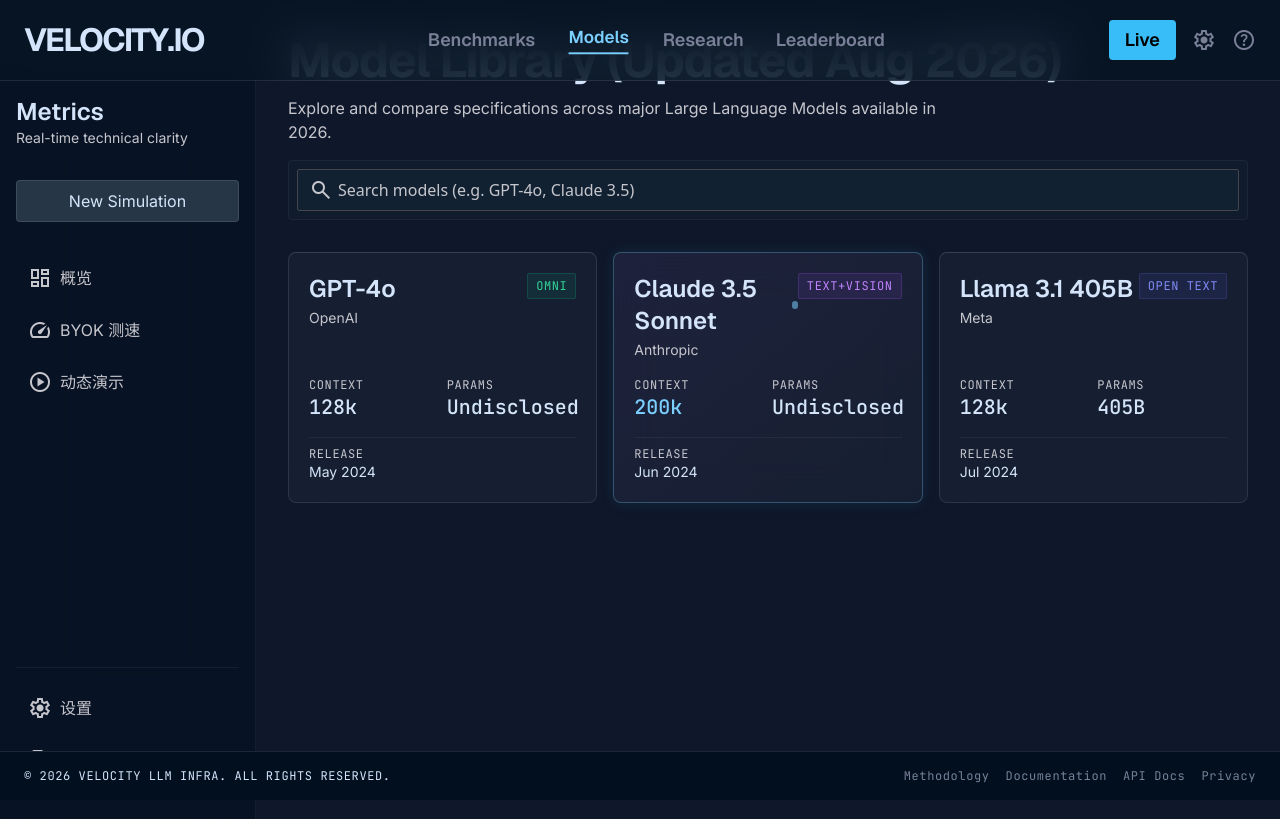
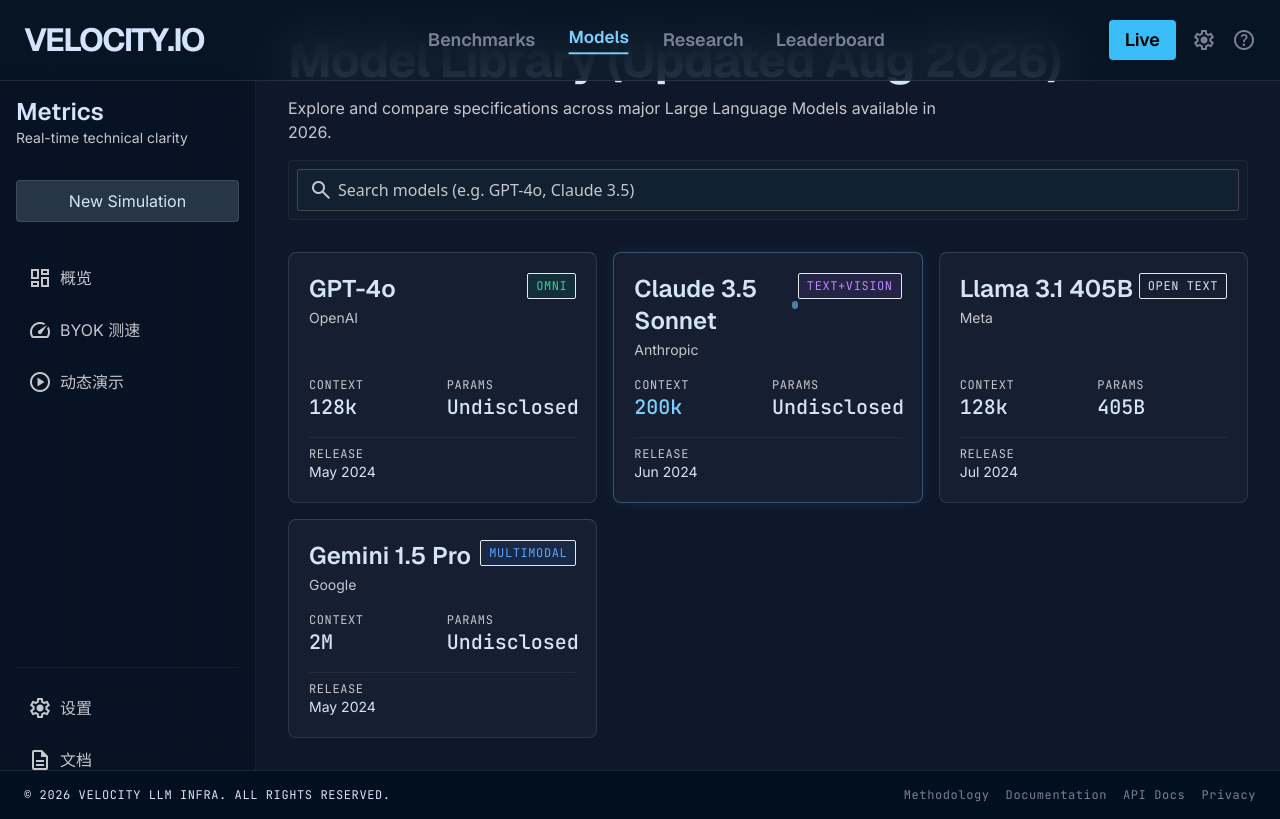
Before and after one commit to Deguang/token-speed-visual, a React (Vite) app: page / in a window 1280 px wide. Both pictures are taken after a click on the button "Models". Built offline with nearby package versions, Linux system fonts and the light colour scheme.

Commit message:
feat: implement dynamic data fetching for models and leaderboard

```diff
--- /dev/null
+++ b/public/data/models.json
@@ -0,0 +1,42 @@
+[
+  {
+    "id": "gpt-4o",
+    "name": "GPT-4o",
+    "provider": "OpenAI",
+    "modality": "Omni",
+    "context": "128k",
+    "params": "Undisclosed",
+    "release": "May 2024",
+    "color": "emerald"
+  },
+  {
+    "id": "claude-3-5-sonnet",
+    "name": "Claude 3.5 Sonnet",
+    "provider": "Anthropic",
+    "modality": "Text+Vision",
+    "context": "200k",
+    "params": "Undisclosed",
+    "release": "Jun 2024",
+    "color": "purple"
+  },
+  {
+    "id": "llama-3-1-405b",
+    "name": "Llama 3.1 405B",
+    "provider": "Meta",
+    "modality": "Open Text",
+    "context": "128k",
+    "params": "405B",
+    "release": "Jul 2024",
+    "color": "indigo"
+  },
+  {
+    "id": "gemini-1-5-pro",
+    "name": "Gemini 1.5 Pro",
+    "provider": "Google",
+    "modality": "Multimodal",
+    "context": "2M",
+    "params": "Undisclosed",
+    "release": "May 2024",
+    "color": "blue"
+  }
+]
--- a/src/components/LeaderboardScreen.tsx
+++ b/src/components/LeaderboardScreen.tsx
@@ -1,14 +1,43 @@
+import { useState, useEffect } from 'react';
+
+interface LeaderboardEntry {
+  rank: number;
+  id: string;
+  name: string;
+  icon: string;
+  efficiencyScore: number;
+  tps: number;
+  latencyMs: number;
+  cost: string;
+  tier: string;
+  tierColor: string;
+  trend: string;
+}
 
 export function LeaderboardScreen() {
+  const [data, setData] = useState<LeaderboardEntry[]>([]);
+  const [loading, setLoading] = useState(true);
+
+  useEffect(() => {
+    fetch(import.meta.env.BASE_URL + 'data/leaderboard.json')
+      .then(res => res.json())
+      .then(res => {
+        setData(res);
+        setLoading(false);
+      })
+      .catch(err => {
+        console.error("Failed to load leaderboard:", err);
+        setLoading(false);
+      });
+  }, []);
+
   return (
     <main className="flex-1 md:ml-64 flex flex-col h-full overflow-y-auto relative bg-[radial-gradient(ellipse_at_top,_var(--tw-gradient-stops))] from-surface-container/40 via-background to-background">
-{/*  Atmospheric Background Effect  */}
       <div className="absolute inset-0 pointer-events-none overflow-hidden opacity-30 mix-blend-screen">
         <div className="absolute -top-[20%] -left-[10%] w-[50%] h-[50%] rounded-full bg-secondary/10 blur-[120px]"></div>
         <div className="absolute top-[40%] -right-[10%] w-[40%] h-[60%] rounded-full bg-tertiary/10 blur-[150px]"></div>
       </div>
       <div className="px-container-margin py-stack-lg max-w-7xl mx-auto w-full z-10 flex-1 flex flex-col">
-{/*  Page Header & Controls  */}
         <header className="mb-stack-lg flex flex-col md:flex-row md:items-end justify-between gap-stack-md">
           <div>
             <h1 className="font-display-lg text-display-lg text-on-surface mb-2 tracking-tight">Global Leaderboard</h1>
@@ -16,7 +45,6 @@
               Real-time ranking based on the <span className="text-secondary font-semibold">Efficiency Score</span> (a weighted composite of inference speed, latency, and cost per million tokens).
             </p>
           </div>
-{/*  Tabs  */}
           <div className="flex bg-surface-container-highest/50 p-1 rounded-xl border border-outline-variant backdrop-blur-md self-start md:self-auto">
             <button className="px-4 py-2 rounded-lg bg-surface border border-outline text-on-surface font-body-sm text-body-sm shadow-[0_2px_10px_rgba(0,0,0,0.2)] flex items-center gap-2">
               <span className="w-2 h-2 rounded-full bg-tertiary glow-pulse"></span>
@@ -27,7 +55,7 @@
             </button>
           </div>
         </header>
-{/*  Top Stats Bento  */}
+
         <div className="grid grid-cols-1 md:grid-cols-3 gap-gutter mb-stack-lg">
           <div className="glass-panel p-card-padding rounded-xl relative overflow-hidden group">
             <div className="absolute top-0 left-0 w-full h-1 bg-gradient-to-r from-secondary to-transparent opacity-50"></div>
@@ -54,7 +82,7 @@
             </div>
           </div>
         </div>
-{/*  Main Leaderboard Table  */}
+
         <div className="glass-panel rounded-xl border-t border-white/10 overflow-hidden flex-1 flex flex-col shadow-[0_10px_40px_rgba(0,0,0,0.5)]">
           <div className="overflow-x-auto">
             <table className="w-full text-left border-collapse">
@@ -70,121 +98,40 @@
                 </tr>
               </thead>
               <tbody className="font-body-md text-body-md divide-y divide-outline-variant/30">
-{/*  Row 1  */}
-<tr className="hover:bg-surface-container-highest/30 transition-colors group">
+                {loading ? (
+                  <tr><td colSpan={7} className="py-4 px-6 text-center text-on-surface-variant font-data-mono-sm">Loading dynamic leaderboard data...</td></tr>
+                ) : (
+                  data.map((row) => (
+                    <tr key={row.id} className="hover:bg-surface-container-highest/30 transition-colors group">
                       <td className="py-4 px-6">
                         <div className="flex items-center gap-2">
-<span className="font-data-mono-lg text-data-mono-lg text-secondary">01</span>
-<span className="material-symbols-outlined text-outline-variant" style={{"fontSize":"16px"}}>horizontal_rule</span>
+                          <span className={`font-data-mono-lg text-data-mono-lg ${row.rank === 1 ? 'text-secondary' : 'text-on-surface'}`}>0{row.rank}</span>
+                          <span className={`material-symbols-outlined ${row.trend === 'trending_up' ? 'text-tertiary' : row.trend === 'trending_down' ? 'text-error' : 'text-outline-variant'}`} style={{"fontSize":"16px"}}>{row.trend}</span>
                         </div>
                       </td>
                       <td className="py-4 px-6">
                         <div className="flex items-center gap-3">
                           <div className="w-8 h-8 rounded bg-surface-container flex items-center justify-center border border-outline-variant">
-<span className="material-symbols-outlined text-on-surface-variant" style={{"fontSize":"18px"}}>smart_toy</span>
+                            <span className="material-symbols-outlined text-on-surface-variant" style={{"fontSize":"18px"}}>{row.icon}</span>
                           </div>
-<span className="font-headline-sm text-headline-sm text-on-surface group-hover:text-secondary transition-colors">GPT-4o</span>
+                          <span className="font-headline-sm text-headline-sm text-on-surface group-hover:text-secondary transition-colors">{row.name}</span>
                         </div>
                       </td>
-<td className="py-4 px-6 text-right font-data-mono-lg text-data-mono-lg text-secondary">98.4</td>
-<td className="py-4 px-6 text-right font-data-mono-sm text-data-mono-sm text-on-surface">115.2</td>
-<td className="py-4 px-6 text-right font-data-mono-sm text-data-mono-sm text-on-surface">240</td>
-<td className="py-4 px-6 text-right font-data-mono-sm text-data-mono-sm text-on-surface-variant">$5.00</td>
+                      <td className={`py-4 px-6 text-right font-data-mono-lg text-data-mono-lg ${row.rank === 1 ? 'text-secondary' : 'text-on-surface'}`}>{row.efficiencyScore.toFixed(1)}</td>
+                      <td className={`py-4 px-6 text-right font-data-mono-sm text-data-mono-sm ${row.tps > 200 ? 'text-tertiary' : 'text-on-surface'}`}>{row.tps.toFixed(1)}</td>
+                      <td className="py-4 px-6 text-right font-data-mono-sm text-data-mono-sm text-on-surface">{row.latencyMs}</td>
+                      <td className="py-4 px-6 text-right font-data-mono-sm text-data-mono-sm text-on-surface-variant">{row.cost}</td>
                       <td className="py-4 px-6 text-center">
-<span className="inline-block px-2 py-1 rounded bg-secondary/10 border border-secondary/30 font-data-mono-sm text-data-mono-sm text-secondary uppercase tracking-widest">Elite</span>
+                        <span className={`inline-block px-2 py-1 rounded bg-${row.tierColor}/10 border border-${row.tierColor}/30 font-data-mono-sm text-data-mono-sm text-${row.tierColor} uppercase tracking-widest`}>{row.tier}</span>
                       </td>
                     </tr>
-{/*  Row 2  */}
-<tr className="hover:bg-surface-container-highest/30 transition-colors group">
-<td className="py-4 px-6">
-<div className="flex items-center gap-2">
-<span className="font-data-mono-lg text-data-mono-lg text-on-surface">02</span>
-<span className="material-symbols-outlined text-tertiary" style={{"fontSize":"16px"}}>trending_up</span>
-</div>
-</td>
-<td className="py-4 px-6">
-<div className="flex items-center gap-3">
-<div className="w-8 h-8 rounded bg-surface-container flex items-center justify-center border border-outline-variant">
-<span className="material-symbols-outlined text-on-surface-variant" style={{"fontSize":"18px"}}>psychology</span>
-</div>
-<span className="font-headline-sm text-headline-sm text-on-surface group-hover:text-secondary transition-colors">Claude 3.5 Sonnet</span>
-</div>
-</td>
-<td className="py-4 px-6 text-right font-data-mono-lg text-data-mono-lg text-on-surface">97.8</td>
-<td className="py-4 px-6 text-right font-data-mono-sm text-data-mono-sm text-on-surface">110.5</td>
-<td className="py-4 px-6 text-right font-data-mono-sm text-data-mono-sm text-on-surface">265</td>
-<td className="py-4 px-6 text-right font-data-mono-sm text-data-mono-sm text-on-surface-variant">$3.00</td>
-<td className="py-4 px-6 text-center">
-<span className="inline-block px-2 py-1 rounded bg-secondary/10 border border-secondary/30 font-data-mono-sm text-data-mono-sm text-secondary uppercase tracking-widest">Elite</span>
-</td>
-</tr>
-{/*  Row 3  */}
-<tr className="hover:bg-surface-container-highest/30 transition-colors group">
-<td className="py-4 px-6">
-<div className="flex items-center gap-2">
-<span className="font-data-mono-lg text-data-mono-lg text-on-surface">03</span>
-<span className="material-symbols-outlined text-error" style={{"fontSize":"16px"}}>trending_down</span>
-</div>
-</td>
-<td className="py-4 px-6">
-<div className="flex items-center gap-3">
-<div className="w-8 h-8 rounded bg-surface-container flex items-center justify-center border border-outline-variant">
-<span className="material-symbols-outlined text-on-surface-variant" style={{"fontSize":"18px"}}>hub</span>
-</div>
-<span className="font-headline-sm text-headline-sm text-on-surface group-hover:text-secondary transition-colors">Llama 3 70B (Groq)</span>
-</div>
-</td>
-<td className="py-4 px-6 text-right font-data-mono-lg text-data-mono-lg text-on-surface">94.2</td>
-<td className="py-4 px-6 text-right font-data-mono-sm text-data-mono-sm text-tertiary">320.0</td>
-<td className="py-4 px-6 text-right font-data-mono-sm text-data-mono-sm text-on-surface">180</td>
-<td className="py-4 px-6 text-right font-data-mono-sm text-data-mono-sm text-on-surface-variant">$0.64</td>
-<td className="py-4 px-6 text-center">
-<span className="inline-block px-2 py-1 rounded bg-primary/10 border border-primary/30 font-data-mono-sm text-data-mono-sm text-primary uppercase tracking-widest">High</span>
-</td>
-</tr>
-{/*  Row 4  */}
-<tr className="hover:bg-surface-container-highest/30 transition-colors group">
-<td className="py-4 px-6">
-<div className="flex items-center gap-2">
-<span className="font-data-mono-lg text-data-mono-lg text-on-surface">04</span>
-<span className="material-symbols-outlined text-tertiary" style={{"fontSize":"16px"}}>trending_up</span>
-</div>
-</td>
-<td className="py-4 px-6">
-<div className="flex items-center gap-3">
-<div className="w-8 h-8 rounded bg-surface-container flex items-center justify-center border border-outline-variant">
-<span className="material-symbols-outlined text-on-surface-variant" style={{"fontSize":"18px"}}>neurology</span>
-</div>
-<span className="font-headline-sm text-headline-sm text-on-surface group-hover:text-secondary transition-colors">Gemini 1.5 Pro</span>
-</div>
-</td>
-<td className="py-4 px-6 text-right font-data-mono-lg text-data-mono-lg text-on-surface">91.5</td>
-<td className="py-4 px-6 text-right font-data-mono-sm text-data-mono-sm text-on-surface">85.4</td>
-<td className="py-4 px-6 text-right font-data-mono-sm text-data-mono-sm text-on-surface">310</td>
-<td className="py-4 px-6 text-right font-data-mono-sm text-data-mono-sm text-on-surface-variant">$7.00</td>
-<td className="py-4 px-6 text-center">
-<span className="inline-block px-2 py-1 rounded bg-primary/10 border border-primary/30 font-data-mono-sm text-data-mono-sm text-primary uppercase tracking-widest">High</span>
-</td>
-</tr>
+                  ))
+                )}
               </tbody>
             </table>
           </div>
         </div>
       </div>
-{/*  Footer  */}
-<footer className="bg-surface-container-lowest border-t border-outline-variant w-full mt-auto flex flex-col md:flex-row justify-between items-center px-container-margin py-stack-lg z-10 relative">
-<div className="font-headline-sm text-headline-sm text-on-surface mb-4 md:mb-0">
-<span className="font-data-mono-sm text-data-mono-sm text-on-surface-variant">© 2026 Velocity.io LLM Infrastructure</span>
-</div>
-<div className="flex flex-wrap justify-center gap-gutter">
-<a className="font-data-mono-sm text-data-mono-sm text-on-surface-variant hover:text-secondary transition-colors duration-200" href="#">Privacy Policy</a>
-<a className="font-data-mono-sm text-data-mono-sm text-on-surface-variant hover:text-secondary transition-colors duration-200" href="#">Terms of Service</a>
-<a className="font-data-mono-sm text-data-mono-sm text-on-surface-variant hover:text-secondary transition-colors duration-200" href="#">API Docs</a>
-<a className="font-data-mono-sm text-data-mono-sm text-on-surface-variant hover:text-secondary transition-colors duration-200 flex items-center gap-1" href="#">
-<span className="w-1.5 h-1.5 rounded-full bg-tertiary"></span> Status
-                    </a>
-</div>
-</footer>
     </main>
   );
 }
--- a/src/components/ModelsScreen.tsx
+++ b/src/components/ModelsScreen.tsx
@@ -1,4 +1,33 @@
+import { useState, useEffect } from 'react';
+
+interface ModelInfo {
+  id: string;
+  name: string;
+  provider: string;
+  modality: string;
+  context: string;
+  params: string;
+  release: string;
+  color: string;
+}
+
 export function ModelsScreen() {
+  const [models, setModels] = useState<ModelInfo[]>([]);
+  const [loading, setLoading] = useState(true);
+
+  useEffect(() => {
+    fetch(import.meta.env.BASE_URL + 'data/models.json')
+      .then(res => res.json())
+      .then(data => {
+        setModels(data);
+        setLoading(false);
+      })
+      .catch(err => {
+        console.error("Failed to load models:", err);
+        setLoading(false);
+      });
+  }, []);
+
   return (
     <main className="flex-1 md:ml-64 p-container-margin md:p-stack-lg">
       <div className="mb-stack-lg">
@@ -11,83 +40,42 @@
           </div>
         </div>
       </div>
+
+      {loading ? (
+        <div className="text-on-surface-variant font-data-mono-sm">Loading models data...</div>
+      ) : (
         <div className="grid grid-cols-1 md:grid-cols-2 lg:grid-cols-3 gap-stack-md">
-<div className="glass-card rounded-xl p-card-padding flex flex-col gap-stack-md hover:border-secondary/50 transition-colors group relative overflow-hidden">
-<div className="absolute inset-0 bg-gradient-to-br from-emerald-500/5 to-transparent opacity-0 group-hover:opacity-100 transition-opacity"></div>
+          {models.map(model => (
+            <div key={model.id} className={`glass-card rounded-xl p-card-padding flex flex-col gap-stack-md hover:border-secondary/50 transition-colors group relative overflow-hidden ${model.name.includes('Claude') ? 'active-glow border-secondary/30' : ''}`}>
+              <div className={`absolute inset-0 bg-gradient-to-br from-${model.color}-500/5 to-transparent ${model.name.includes('Claude') ? '' : 'opacity-0 group-hover:opacity-100 transition-opacity'}`}></div>
               <div className="flex justify-between items-start z-10">
                 <div>
-<h3 className="font-headline-md text-headline-md text-on-surface group-hover:text-secondary transition-colors">GPT-4o</h3>
-<span className="font-body-sm text-body-sm text-on-surface-variant">OpenAI</span>
+                  <div className="flex items-center gap-2">
+                    <h3 className="font-headline-md text-headline-md text-on-surface group-hover:text-secondary transition-colors">{model.name}</h3>
+                    {model.name.includes('Claude') && <span className="flex h-2 w-2 rounded-full bg-secondary animate-pulse"></span>}
                   </div>
-<span className="bg-emerald-500/10 text-emerald-400 border border-emerald-500/20 px-2 py-1 rounded font-data-mono-sm text-data-mono-sm uppercase tracking-wider">Omni</span>
+                  <span className="font-body-sm text-body-sm text-on-surface-variant">{model.provider}</span>
+                </div>
+                <span className={`bg-${model.color}-500/10 text-${model.color}-400 border border-${model.color}-500/20 px-2 py-1 rounded font-data-mono-sm text-data-mono-sm uppercase tracking-wider`}>{model.modality}</span>
               </div>
               <div className="grid grid-cols-2 gap-stack-sm z-10 mt-auto">
                 <div className="flex flex-col">
                   <span className="font-data-mono-sm text-data-mono-sm text-on-surface-variant uppercase">Context</span>
-<span className="font-data-mono-lg text-data-mono-lg text-on-surface">128k</span>
+                  <span className={`font-data-mono-lg text-data-mono-lg text-on-surface ${model.name.includes('Claude') ? 'text-secondary' : ''}`}>{model.context}</span>
                 </div>
                 <div className="flex flex-col">
                   <span className="font-data-mono-sm text-data-mono-sm text-on-surface-variant uppercase">Params</span>
-<span className="font-data-mono-lg text-data-mono-lg text-on-surface">Undisclosed</span>
+                  <span className="font-data-mono-lg text-data-mono-lg text-on-surface">{model.params}</span>
                 </div>
                 <div className="flex flex-col col-span-2 mt-stack-sm pt-stack-sm border-t border-white/5">
                   <span className="font-data-mono-sm text-data-mono-sm text-on-surface-variant uppercase">Release</span>
-<span className="font-body-sm text-body-sm text-on-surface">May 2024</span>
+                  <span className="font-body-sm text-body-sm text-on-surface">{model.release}</span>
                 </div>
               </div>
             </div>
-<div className="glass-card active-glow rounded-xl p-card-padding flex flex-col gap-stack-md border-secondary/30 relative overflow-hidden group">
-<div className="absolute inset-0 bg-gradient-to-br from-purple-500/5 to-transparent"></div>
-<div className="flex justify-between items-start z-10">
-<div>
-<div className="flex items-center gap-2">
-<h3 className="font-headline-md text-headline-md text-on-surface group-hover:text-secondary transition-colors">Claude 3.5 Sonnet</h3>
-<span className="flex h-2 w-2 rounded-full bg-secondary animate-pulse"></span>
+          ))}
         </div>
-<span className="font-body-sm text-body-sm text-on-surface-variant">Anthropic</span>
-</div>
-<span className="bg-purple-500/10 text-purple-400 border border-purple-500/20 px-2 py-1 rounded font-data-mono-sm text-data-mono-sm uppercase tracking-wider">Text+Vision</span>
-</div>
-<div className="grid grid-cols-2 gap-stack-sm z-10 mt-auto">
-<div className="flex flex-col">
-<span className="font-data-mono-sm text-data-mono-sm text-on-surface-variant uppercase">Context</span>
-<span className="font-data-mono-lg text-data-mono-lg text-on-surface text-secondary">200k</span>
-</div>
-<div className="flex flex-col">
-<span className="font-data-mono-sm text-data-mono-sm text-on-surface-variant uppercase">Params</span>
-<span className="font-data-mono-lg text-data-mono-lg text-on-surface">Undisclosed</span>
-</div>
-<div className="flex flex-col col-span-2 mt-stack-sm pt-stack-sm border-t border-white/5">
-<span className="font-data-mono-sm text-data-mono-sm text-on-surface-variant uppercase">Release</span>
-<span className="font-body-sm text-body-sm text-on-surface">Jun 2024</span>
-</div>
-</div>
-</div>
-<div className="glass-card rounded-xl p-card-padding flex flex-col gap-stack-md hover:border-secondary/50 transition-colors group relative overflow-hidden">
-<div className="absolute inset-0 bg-gradient-to-br from-indigo-500/5 to-transparent opacity-0 group-hover:opacity-100 transition-opacity"></div>
-<div className="flex justify-between items-start z-10">
-<div>
-<h3 className="font-headline-md text-headline-md text-on-surface group-hover:text-secondary transition-colors">Llama 3.1 405B</h3>
-<span className="font-body-sm text-body-sm text-on-surface-variant">Meta</span>
-</div>
-<span className="bg-indigo-500/10 text-indigo-400 border border-indigo-500/20 px-2 py-1 rounded font-data-mono-sm text-data-mono-sm uppercase tracking-wider">Open Text</span>
-</div>
-<div className="grid grid-cols-2 gap-stack-sm z-10 mt-auto">
-<div className="flex flex-col">
-<span className="font-data-mono-sm text-data-mono-sm text-on-surface-variant uppercase">Context</span>
-<span className="font-data-mono-lg text-data-mono-lg text-on-surface">128k</span>
-</div>
-<div className="flex flex-col">
-<span className="font-data-mono-sm text-data-mono-sm text-on-surface-variant uppercase">Params</span>
-<span className="font-data-mono-lg text-data-mono-lg text-on-surface">405B</span>
-</div>
-<div className="flex flex-col col-span-2 mt-stack-sm pt-stack-sm border-t border-white/5">
-<span className="font-data-mono-sm text-data-mono-sm text-on-surface-variant uppercase">Release</span>
-<span className="font-body-sm text-body-sm text-on-surface">Jul 2024</span>
-</div>
-</div>
-</div>
-</div>
+      )}
     </main>
   );
 }
```
Also changed, not shown: public/data/leaderboard.json (added, +54 -0 lines). Lines whose indentation alone changed are shown as unchanged.
